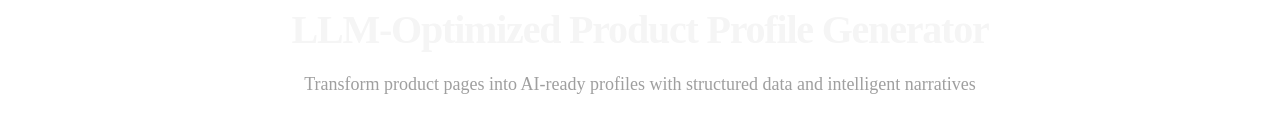
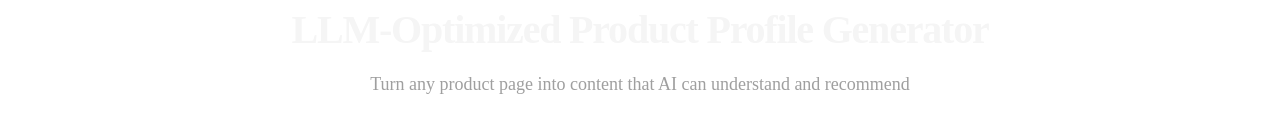
Before and after one commit to aemdemos/LLM-Product-Profiler, a website with bundled scripts: page index.html in a window 1280 px wide. Shown: the part 145-278 px from the top of the page. Built offline with nearby package versions, Linux system fonts and the light colour scheme.

Commit message:
style: simplify hero tagline for better clarity
Changed from: 'Transform product pages into AI-ready profiles with structured data and intelligent narratives'
To: 'Turn any product page into content that AI can understand and recommend'

- More direct and easier to understand
- Focuses on the benefit (AI understanding and recommending)
- Less technical jargon
- Clearer value proposition

```diff
--- a/index.html
+++ b/index.html
@@ -118,7 +118,7 @@
         <div>
             <div>
                 <h1>LLM-Optimized Product Profile Generator</h1>
-                <p>Transform product pages into AI-ready profiles with structured data and intelligent narratives</p>
+                <p>Turn any product page into content that AI can understand and recommend</p>
             </div>
         </div>
         <div>
```
